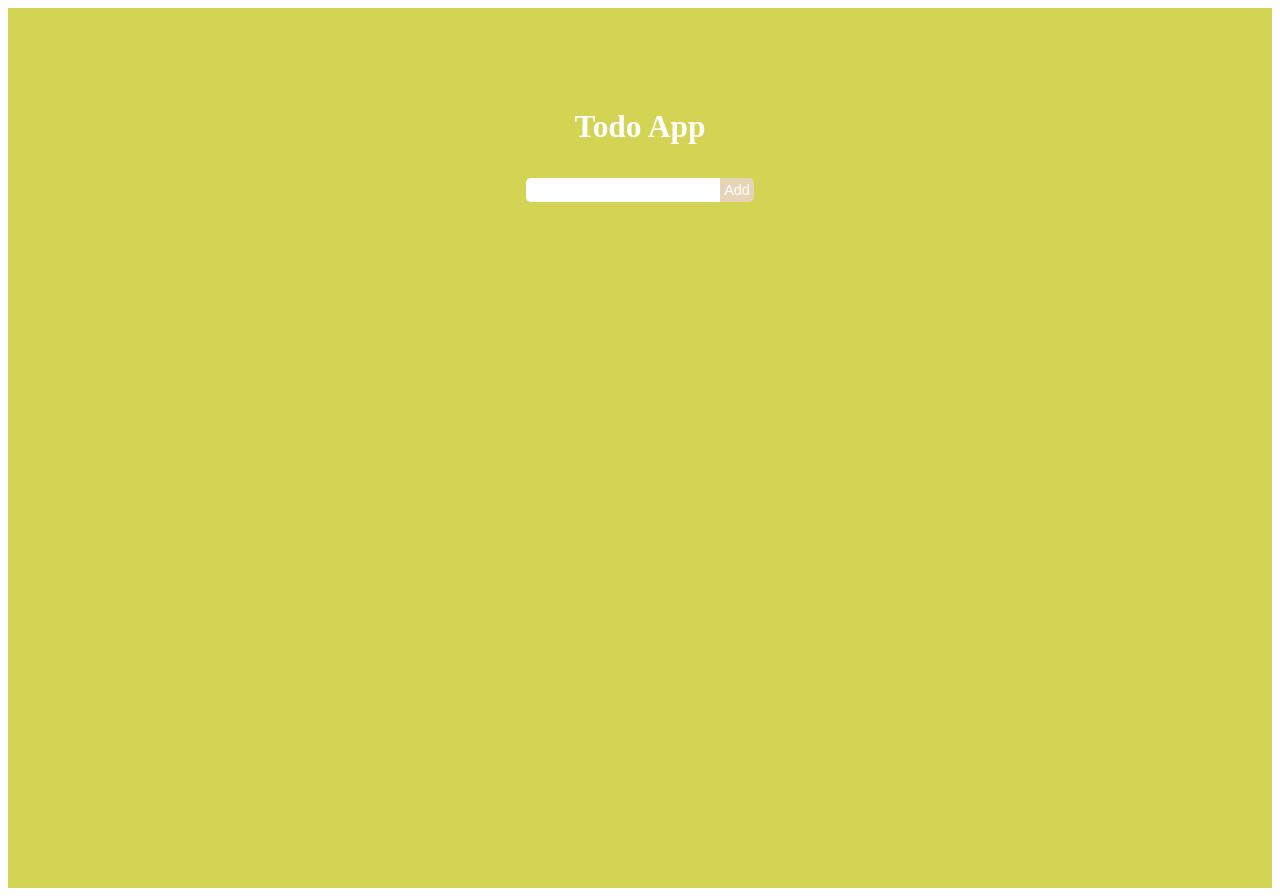
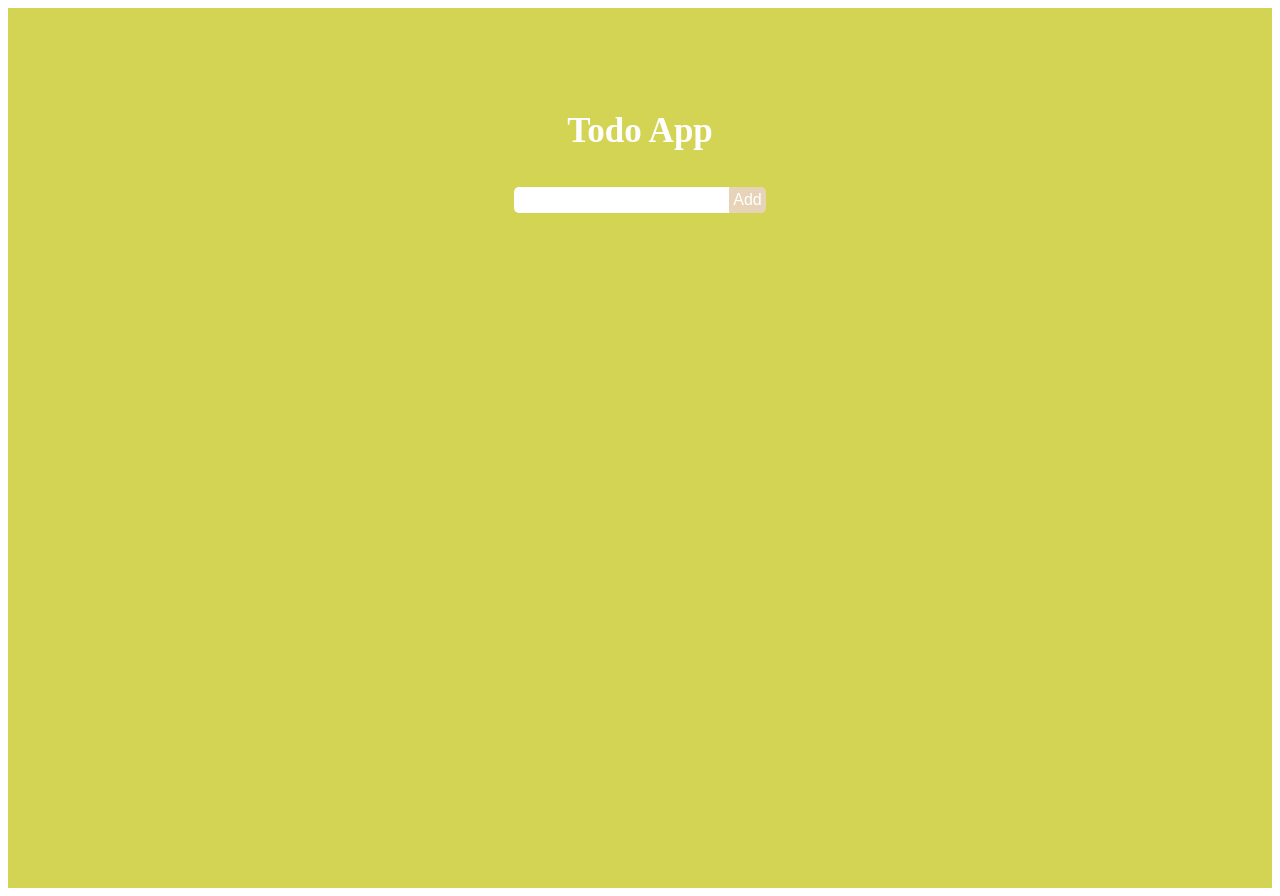
Before and after one commit to ian-afk/react_typescript, a React (Vite) app: page / in a window 1280 px wide. Built offline with nearby package versions, Linux system fonts and the light colour scheme.

Commit message:
set html fontsize to 62.5%

```diff
--- a/src/App.module.css
+++ b/src/App.module.css
@@ -1,5 +1,5 @@
-* {
-  font-size: 56.2%;
+html {
+  font-size: 62.5%;
 }
 
 .container {
```
